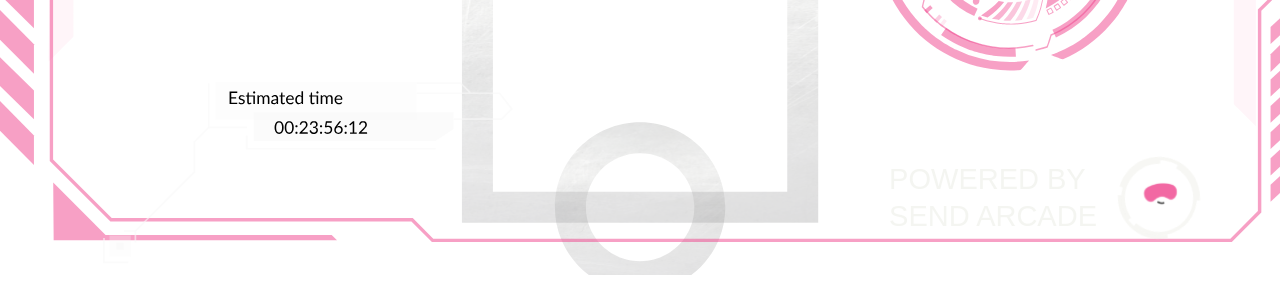
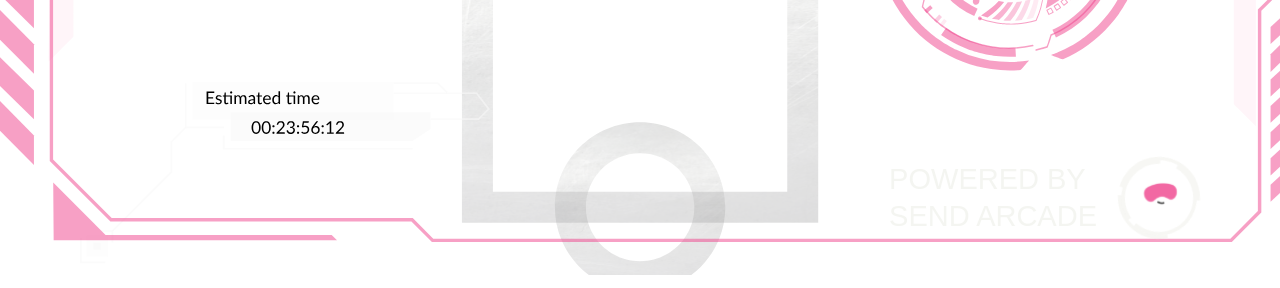
Before and after one commit to anukulKun/twitter-dapp, a Next.js app: page / in a window 1280 px wide. Shown: the part 525-813 px from the top of the page. Built offline with nearby package versions, Linux system fonts and the light colour scheme; a web font is replaced by a local one.

Commit message:
fix(estimated-time): add scale for vp

```diff
--- a/components/estimated-time.tsx
+++ b/components/estimated-time.tsx
@@ -3,7 +3,7 @@ import React from "react";
 
 const EstimatedTime = () => {
 	return (
-		<div className="absolute h-[204.89px] w-[416.31px] bottom-0 left-[100px]">
+		<div className="absolute h-[204.89px] w-[416.31px] bottom-0 left-[6%] scale-50 md:scale-75 lg:scale-100">
 			<div className="h-full w-full relative ">
 				<Image
 					fill
```
